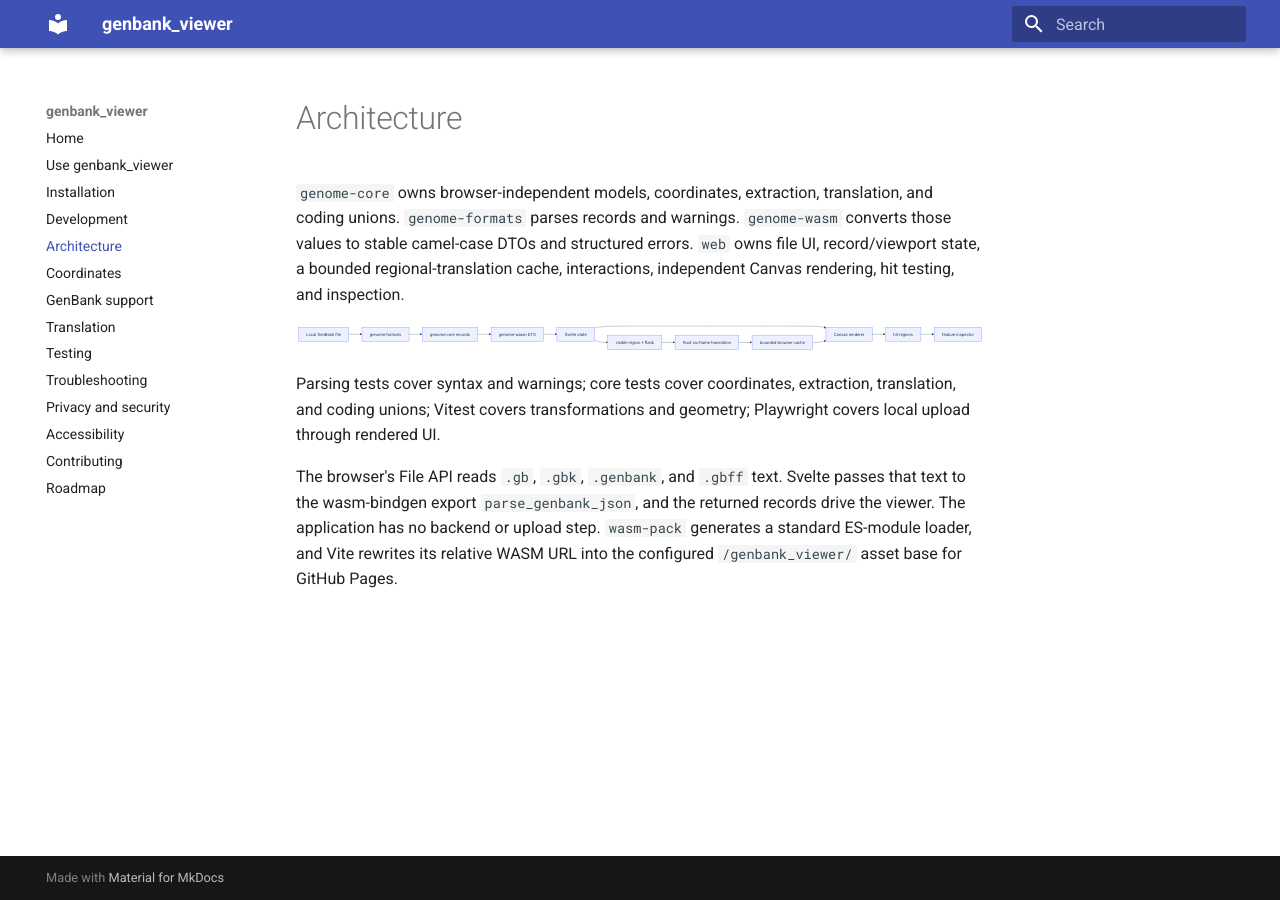
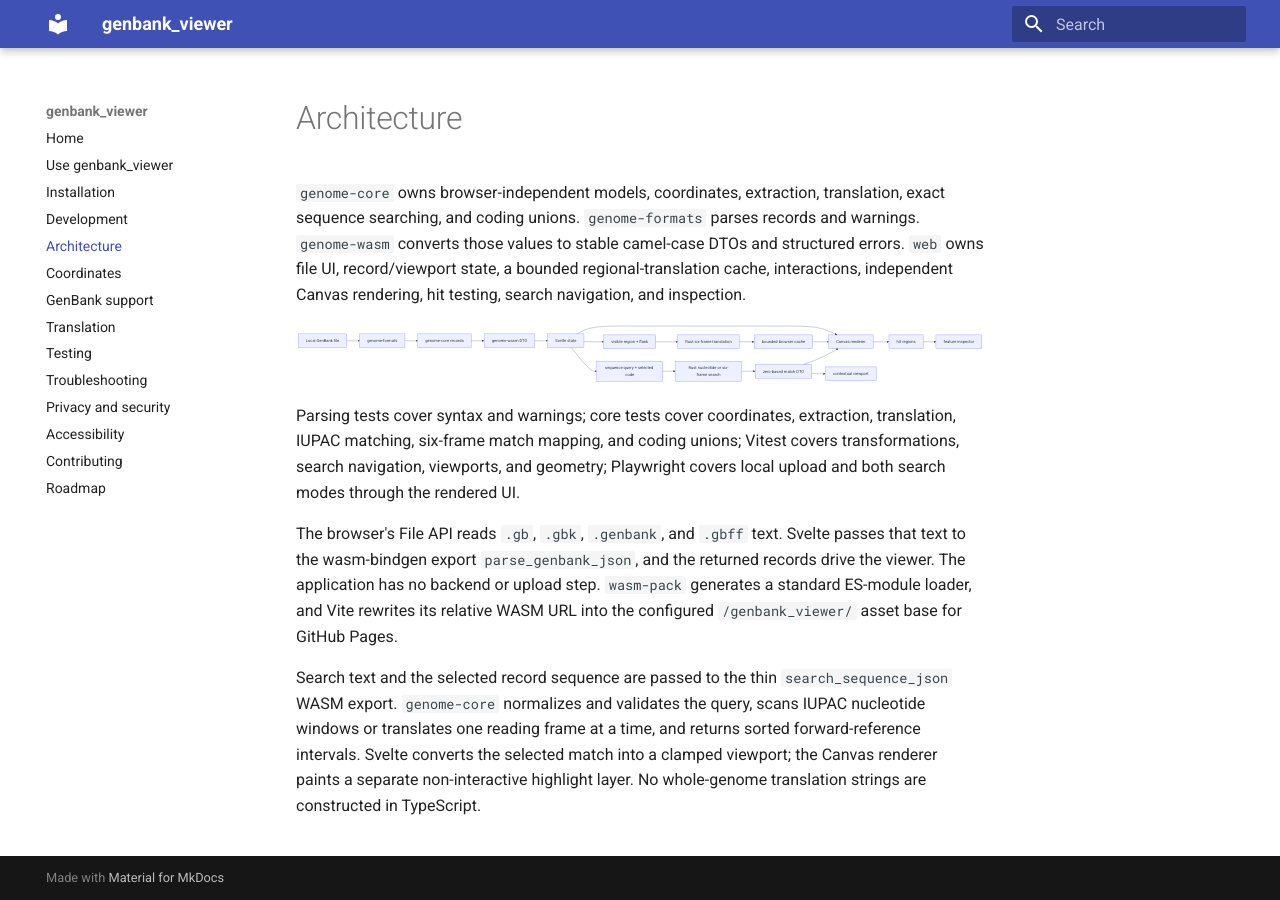
Before and after one commit to linsalrob/genbank_viewer, an MkDocs documentation site: the page built from docs/architecture.md, in a window 1280 px wide. Built offline with MkDocs 1.6.1 and Material for MkDocs 9.7.7, drawn with Linux system fonts in a browser that asks for light colours.

Commit message:
docs: document nucleotide and peptide searching

````diff
--- a/docs/architecture.md
+++ b/docs/architecture.md
@@ -1,6 +1,6 @@
 # Architecture
 
-`genome-core` owns browser-independent models, coordinates, extraction, translation, and coding unions. `genome-formats` parses records and warnings. `genome-wasm` converts those values to stable camel-case DTOs and structured errors. `web` owns file UI, record/viewport state, a bounded regional-translation cache, interactions, independent Canvas rendering, hit testing, and inspection.
+`genome-core` owns browser-independent models, coordinates, extraction, translation, exact sequence searching, and coding unions. `genome-formats` parses records and warnings. `genome-wasm` converts those values to stable camel-case DTOs and structured errors. `web` owns file UI, record/viewport state, a bounded regional-translation cache, interactions, independent Canvas rendering, hit testing, search navigation, and inspection.
 
 ```mermaid
 flowchart LR
@@ -15,8 +15,15 @@ flowchart LR
   Region --> Translate[Rust six-frame translation]
   Translate --> Cache[bounded browser cache]
   Cache --> Canvas
+  State --> Query[sequence query + selected code]
+  Query --> Search[Rust nucleotide or six-frame search]
+  Search --> Match[zero-based match DTO]
+  Match --> Viewport[contextual viewport]
+  Match --> Canvas
 ```
 
-Parsing tests cover syntax and warnings; core tests cover coordinates, extraction, translation, and coding unions; Vitest covers transformations and geometry; Playwright covers local upload through rendered UI.
+Parsing tests cover syntax and warnings; core tests cover coordinates, extraction, translation, IUPAC matching, six-frame match mapping, and coding unions; Vitest covers transformations, search navigation, viewports, and geometry; Playwright covers local upload and both search modes through the rendered UI.
 
 The browser's File API reads `.gb`, `.gbk`, `.genbank`, and `.gbff` text. Svelte passes that text to the wasm-bindgen export `parse_genbank_json`, and the returned records drive the viewer. The application has no backend or upload step. `wasm-pack` generates a standard ES-module loader, and Vite rewrites its relative WASM URL into the configured `/genbank_viewer/` asset base for GitHub Pages.
+
+Search text and the selected record sequence are passed to the thin `search_sequence_json` WASM export. `genome-core` normalizes and validates the query, scans IUPAC nucleotide windows or translates one reading frame at a time, and returns sorted forward-reference intervals. Svelte converts the selected match into a clamped viewport; the Canvas renderer paints a separate non-interactive highlight layer. No whole-genome translation strings are constructed in TypeScript.
````
Also changed, not shown: README.md (+3 -2 lines), docs/accessibility.md (+2 -2 lines), docs/how-to-use-genbank_viewer.md (+14 -0 lines), docs/privacy-and-security.md (+1 -1 lines), docs/roadmap.md (+1 -1 lines), docs/troubleshooting.md (+5 -0 lines), docs/assets/sequence-search.png (added).
